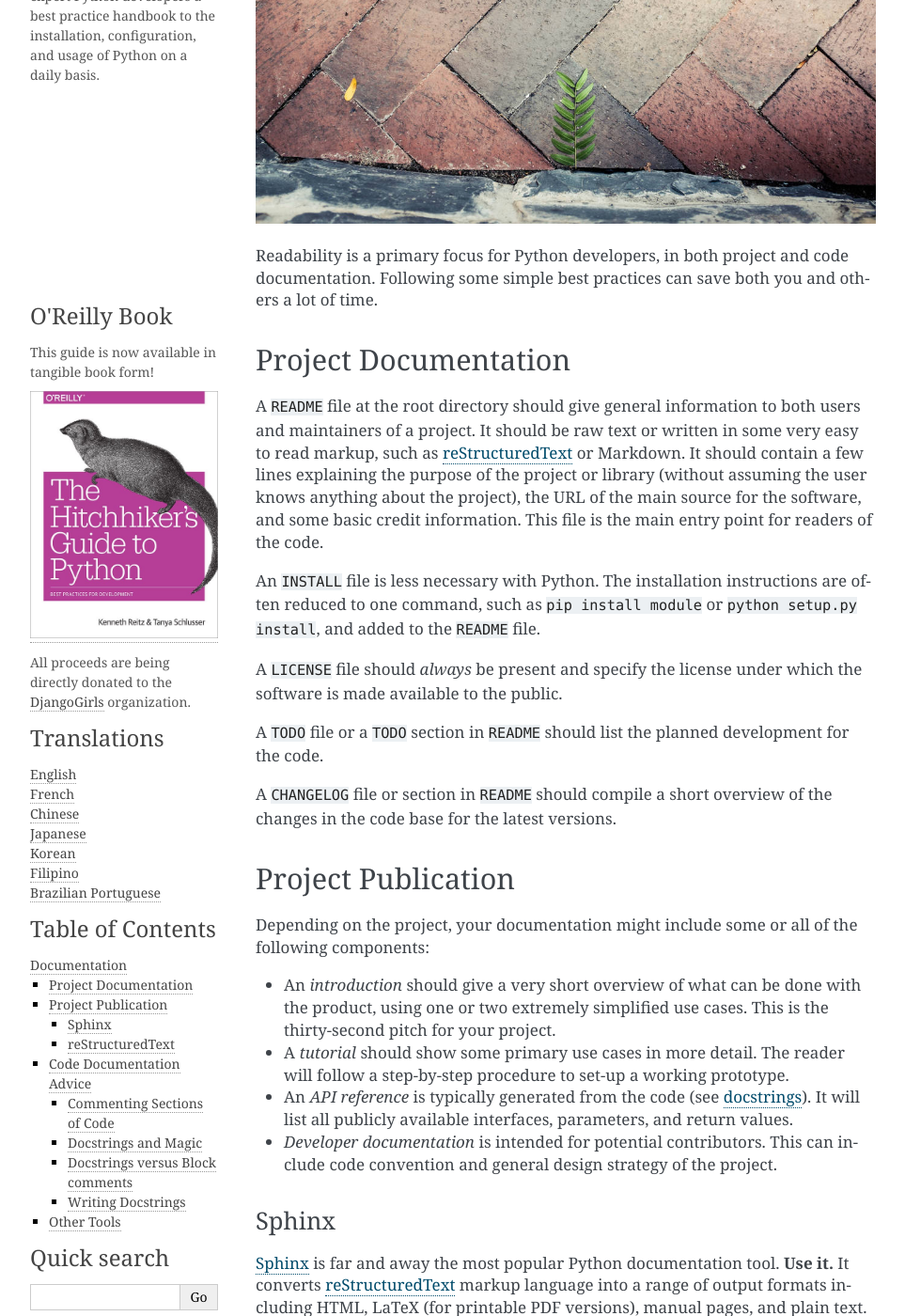
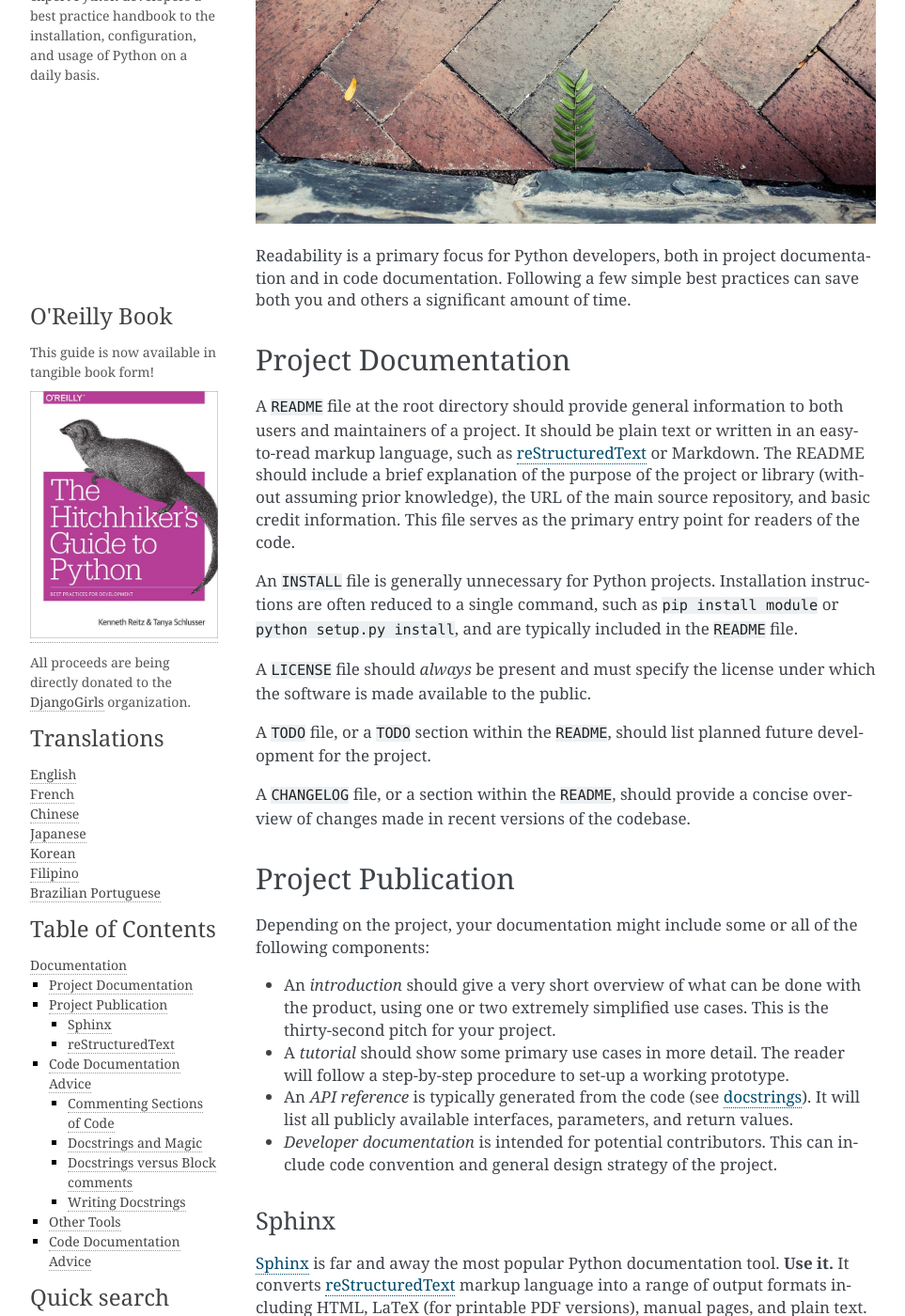
Before and after one commit to realpython/python-guide, a Sphinx documentation site: the page built from docs/writing/documentation.rst, in a window 1280 px wide and 1400 px high, scrolled down 398 px. Shown: the whole window at 94% size, without its empty margins (148-1111 px from the left). Built offline with Sphinx 7.4.7, drawn with Linux system fonts in a browser that asks for light colours; pages that are not in the unit, such as notebooks, are missing from menus; a script that is not in the unit is left out; comment, search, counter and statistics services are not loaded; some of the changed text lies outside the part shown.

Commit message:
Improve grammar and clarity in documentation

```diff
--- a/docs/writing/documentation.rst
+++ b/docs/writing/documentation.rst
@@ -1,41 +1,40 @@
-
-
 #############
 Documentation
 #############
 
 .. image:: /_static/photos/35620636012_f66aa88f93_k_d.jpg
 
-Readability is a primary focus for Python developers, in both project
-and code documentation. Following some simple best practices can save
-both you and others a lot of time.
-
+Readability is a primary focus for Python developers, both in project
+documentation and in code documentation. Following a few simple best
+practices can save both you and others a significant amount of time.
 
 *********************
 Project Documentation
 *********************
 
-A :file:`README` file at the root directory should give general information
-to both users and maintainers of a project. It should be raw text or
-written in some very easy to read markup, such as :ref:`reStructuredText-ref`
-or Markdown. It should contain a few lines explaining the purpose of the
-project or library (without assuming the user knows anything about the
-project), the URL of the main source for the software, and some basic credit
-information. This file is the main entry point for readers of the code.
+A :file:`README` file at the root directory should provide general
+information to both users and maintainers of a project. It should be
+plain text or written in an easy-to-read markup language, such as
+:ref:`reStructuredText-ref` or Markdown. The README should include a
+brief explanation of the purpose of the project or library (without
+assuming prior knowledge), the URL of the main source repository, and
+basic credit information. This file serves as the primary entry point
+for readers of the code.
 
-An :file:`INSTALL` file is less necessary with Python.  The installation
-instructions are often reduced to one command, such as ``pip install
-module`` or ``python setup.py install``, and added to the :file:`README`
-file.
+An :file:`INSTALL` file is generally unnecessary for Python projects.
+Installation instructions are often reduced to a single command, such
+as ``pip install module`` or ``python setup.py install``, and are
+typically included in the :file:`README` file.
 
-A :file:`LICENSE` file should *always* be present and specify the license
-under which the software is made available to the public.
+A :file:`LICENSE` file should *always* be present and must specify the
+license under which the software is made available to the public.
 
-A :file:`TODO` file or a ``TODO`` section in :file:`README` should list the
-planned development for the code.
+A :file:`TODO` file, or a ``TODO`` section within the :file:`README`,
+should list planned future development for the project.
 
-A :file:`CHANGELOG` file or section in :file:`README` should compile a short
-overview of the changes in the code base for the latest versions.
+A :file:`CHANGELOG` file, or a section within the :file:`README`,
+should provide a concise overview of changes made in recent versions
+of the codebase.
 
 
 *******************
@@ -288,3 +287,20 @@ MkDocs_
     building project documentation with Markdown.
 
 .. _MkDocs: http://www.mkdocs.org/
+
+*************************
+Code Documentation Advice
+*************************
+
+Comments clarify code and are added to make it easier to understand.
+In Python, comments begin with a hash (number sign) (``#``).
+
+In general, follow the comment guidelines described in
+:pep:`8#comments` (the "Python Style Guide"). More information about
+docstrings can be found in :pep:`0257#specification`
+(The Docstring Conventions Guide).
+
+While block comments are typically used to explain *what* a section
+of code is doing or the details of an algorithm, docstrings are
+intended to explain *how* a function, class, or module should be used
+and its overall purpose.
```
